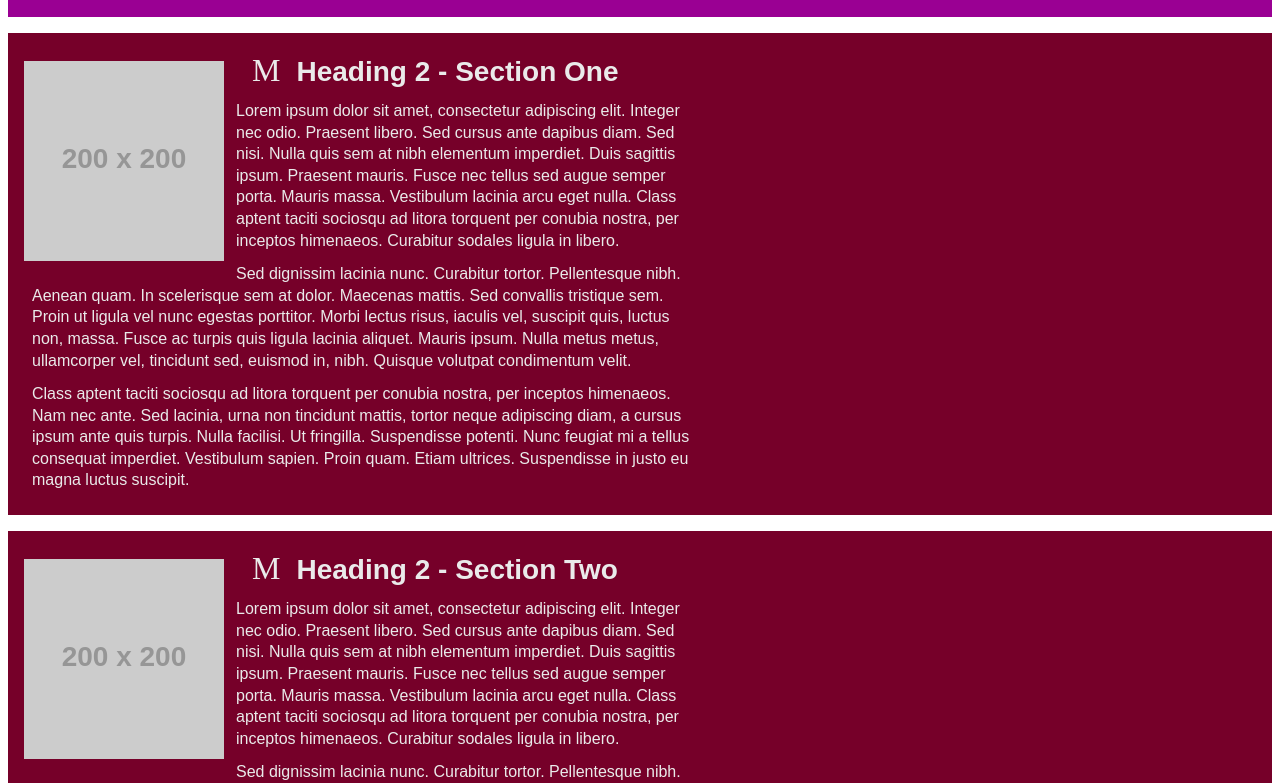
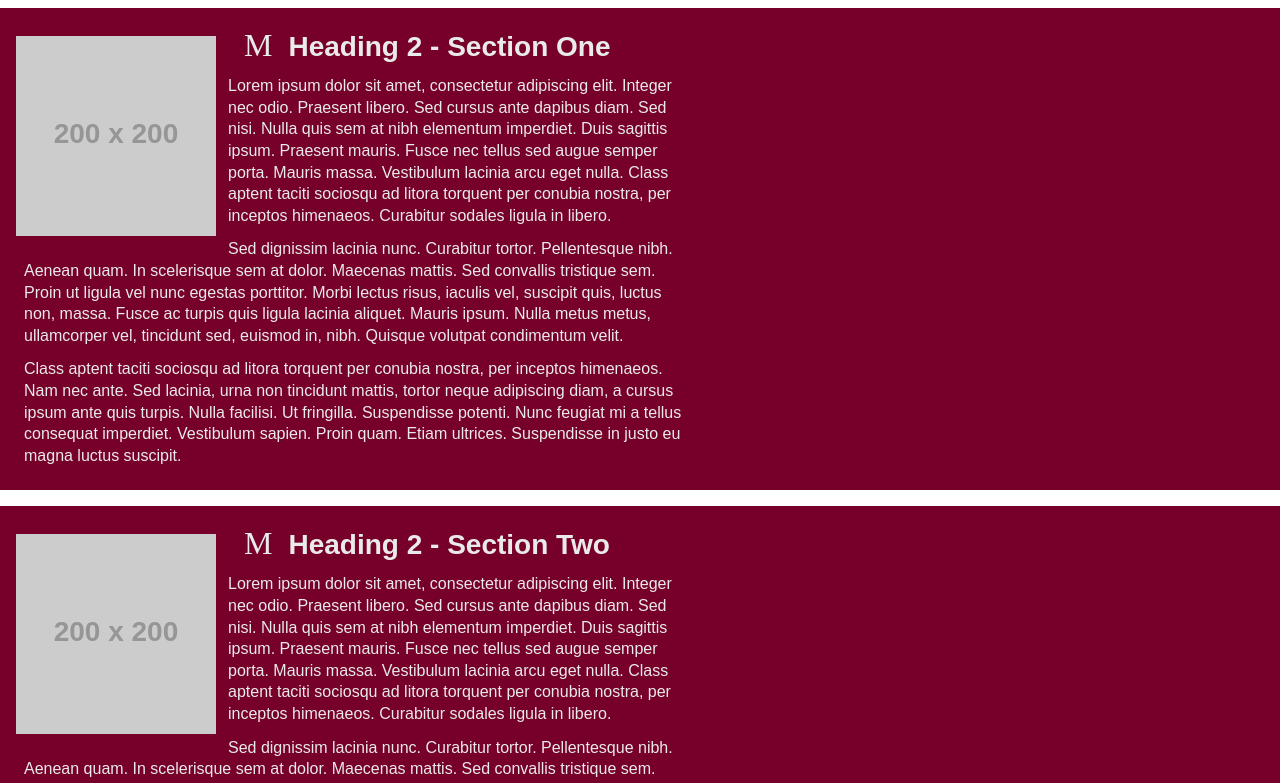
Before and after one commit to lgatchalian14/viewport, a plain HTML site: page index.html in a window 1280 px wide. Shown: the part 104-887 px from the top of the page. Drawn offline with Linux system fonts and the light colour scheme; placeholder pictures from the web are drawn by us; some icons are missing.

Commit message:
update css - 1

```diff
--- a/GATCHALIAN.styles.css
+++ b/GATCHALIAN.styles.css
@@ -1,7 +1,54 @@
 /* Levin Gatchalian */
 
 /* --------------- ADD CSS RESET TO THE FILE HERE --------------- */
+/* http://meyerweb.com/eric/tools/css/reset/
+   v2.0 | 20110126
+   License: none (public domain)
+*/
 
+html, body, div, span, applet, object, iframe,
+h1, h2, h3, h4, h5, h6, p, blockquote, pre,
+a, abbr, acronym, address, big, cite, code,
+del, dfn, em, img, ins, kbd, q, s, samp,
+small, strike, strong, sub, sup, tt, var,
+b, u, i, center,
+dl, dt, dd, ol, ul, li,
+fieldset, form, label, legend,
+table, caption, tbody, tfoot, thead, tr, th, td,
+article, aside, canvas, details, embed,
+figure, figcaption, footer, header, hgroup,
+menu, nav, output, ruby, section, summary,
+time, mark, audio, video {
+	margin: 0;
+	padding: 0;
+	border: 0;
+	font-size: 100%;
+	font: inherit;
+	vertical-align: baseline;
+}
+/* HTML5 display-role reset for older browsers */
+article, aside, details, figcaption, figure,
+footer, header, hgroup, menu, nav, section {
+	display: block;
+}
+body {
+	line-height: 1;
+}
+ol, ul {
+	list-style: none;
+}
+blockquote, q {
+	quotes: none;
+}
+blockquote:before, blockquote:after,
+q:before, q:after {
+	content: '';
+	content: none;
+}
+table {
+	border-collapse: collapse;
+	border-spacing: 0;
+}
 
 
 /* ----- AUTOPREFIXER FOR VS CODE WAS USED FOR VENDOR PREFIXES ----- */
@@ -33,6 +80,16 @@
 /* --------------- BEGIN USER PREFERS DARK COLOR SCHEME QUERY --------------- */
 
 /* CHANGE THE BODY'S BACKGROUND COLOR TO THE DARK GRAY IF THE USER PREFERS DARK MODE */
+body{
+    background-color: #ffffff;
+    color: #000000;
+}
+
+@media (prefers-color-scheme: dark){
+    body{
+        background-color: #222222;
+    }
+}
 
 /* --------------- END USER PREFERS DARK COLOR SCHEME QUERY --------------- */
 
```
